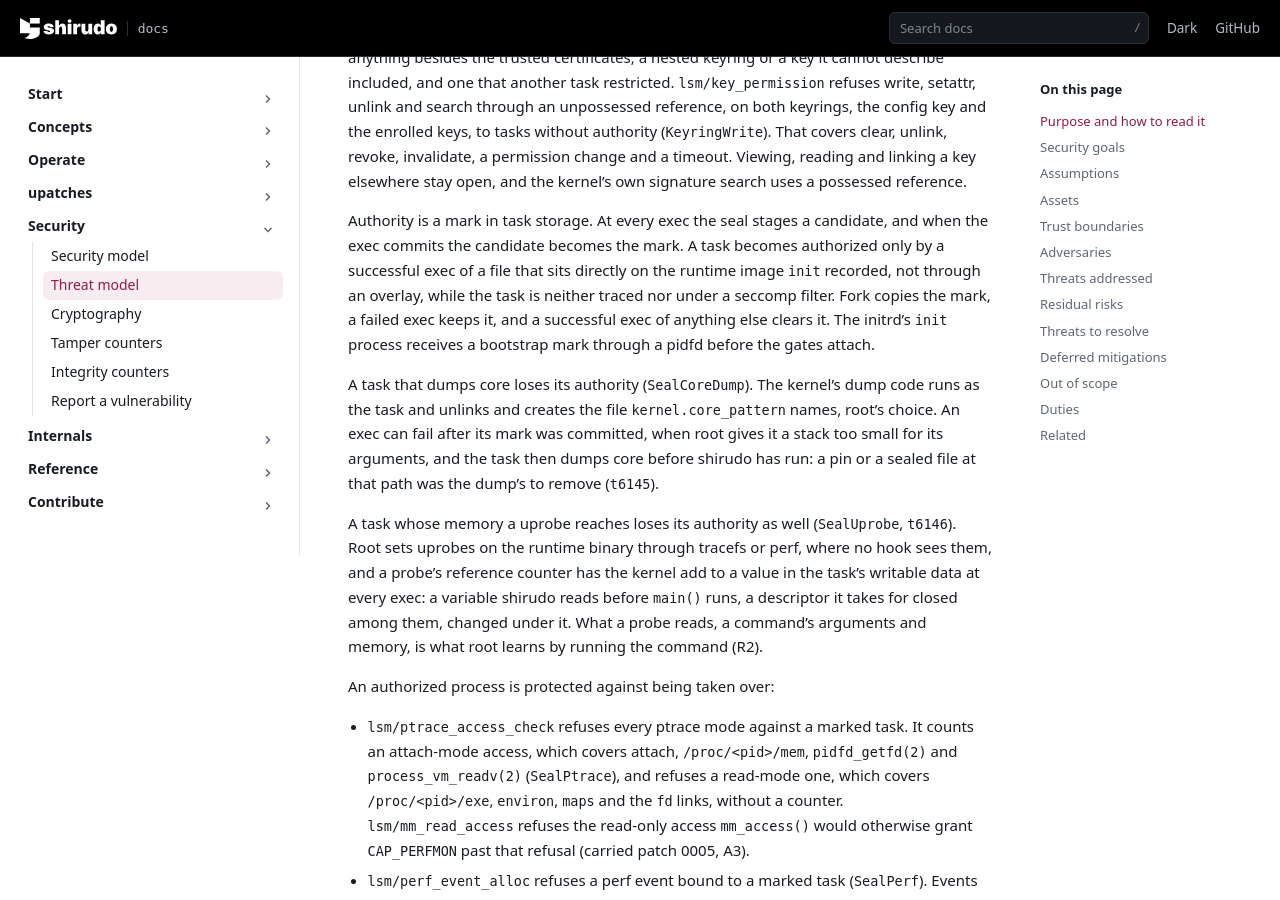
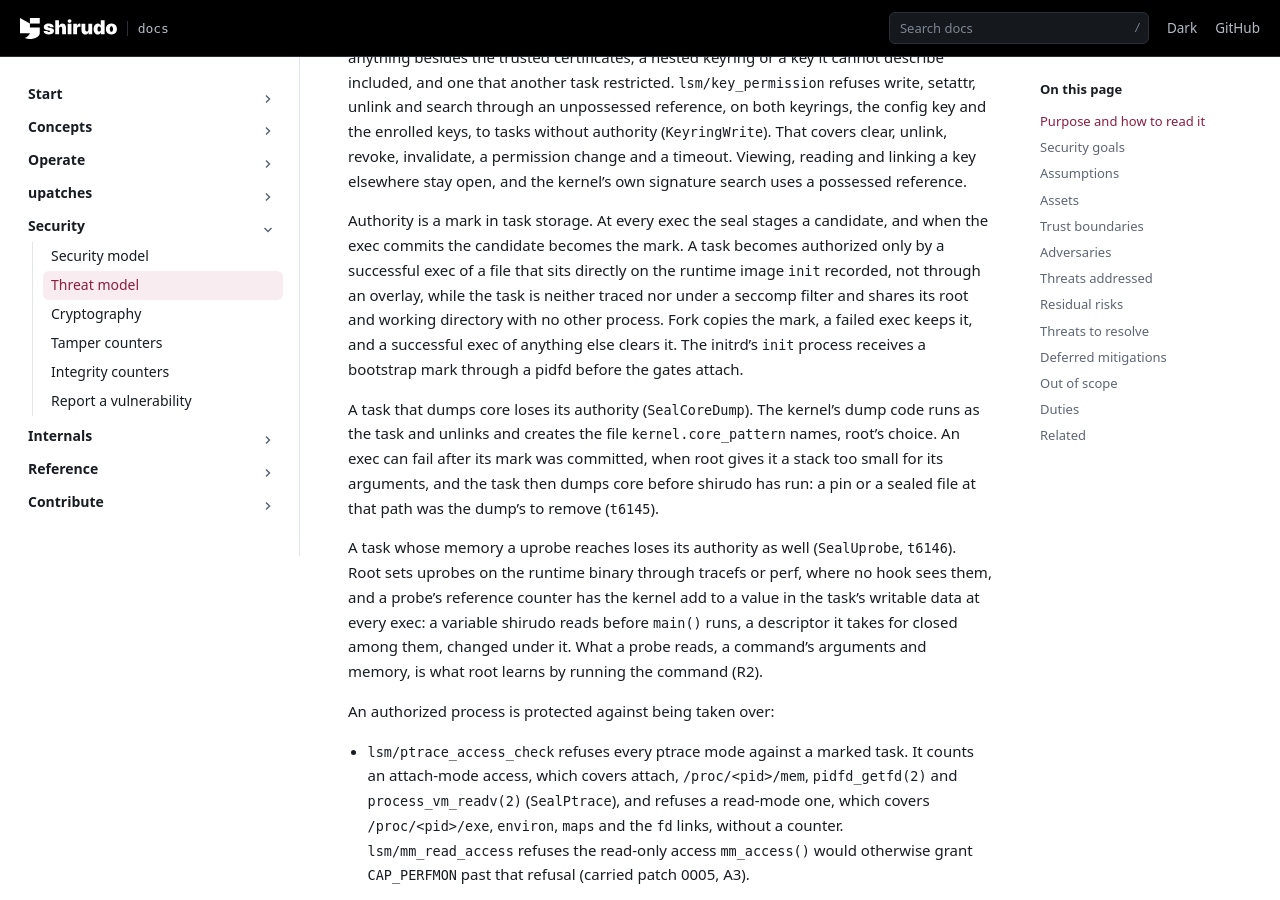
Before and after one commit to AliBashaSY/shirudo, a Sphinx documentation site: the page built from Documentation/security/threat-model.rst, in a window 1280 px wide and 900 px high, scrolled down 17065 px. Built offline with Sphinx 7.4.7, drawn with Linux system fonts in a browser that asks for light colours; pages that are not in the unit, such as notebooks, are missing from menus; some of the changed text lies outside the part shown.

Commit message:
docs: give T3 the prlimit refusal and the unshared exec condition
T3's fact box lists EPERM from a copy-up, a traced exec and PR_SET_MM,
but lsm/task_setrlimit, which the box names, refuses another task's
prlimit on a marked task with EPERM as well (bpf/seal.c:323). And its
paragraph on how a task becomes authorized names a traced exec and a
seccomp filter as what keeps the mark away, but not the shared
fs_struct that refuses the exec just as well (bpf/seal.c:790-791),
which the list further down the same threat gives.

Signed-off-by: Daniel Borkmann <daniel@iogearbox.net>

```diff
--- a/Documentation/security/threat-model.rst
+++ b/Documentation/security/threat-model.rst
@@ -827,7 +827,8 @@ Authority is a mark in task storage. At every exec the seal stages a
 candidate, and when the exec commits the candidate becomes the mark. A
 task becomes authorized only by a successful exec of a file that sits
 directly on the runtime image ``init`` recorded, not through an overlay,
-while the task is neither traced nor under a seccomp filter. Fork
+while the task is neither traced nor under a seccomp filter and shares
+its root and working directory with no other process. Fork
 copies the mark, a failed exec keeps it, and a successful exec of
 anything else clears it. The initrd's ``init`` process receives a
 bootstrap mark through a pidfd before the gates attach.
```
Also changed, not shown: other parts of Documentation/security/threat-model.rst (+2 -1 lines).
